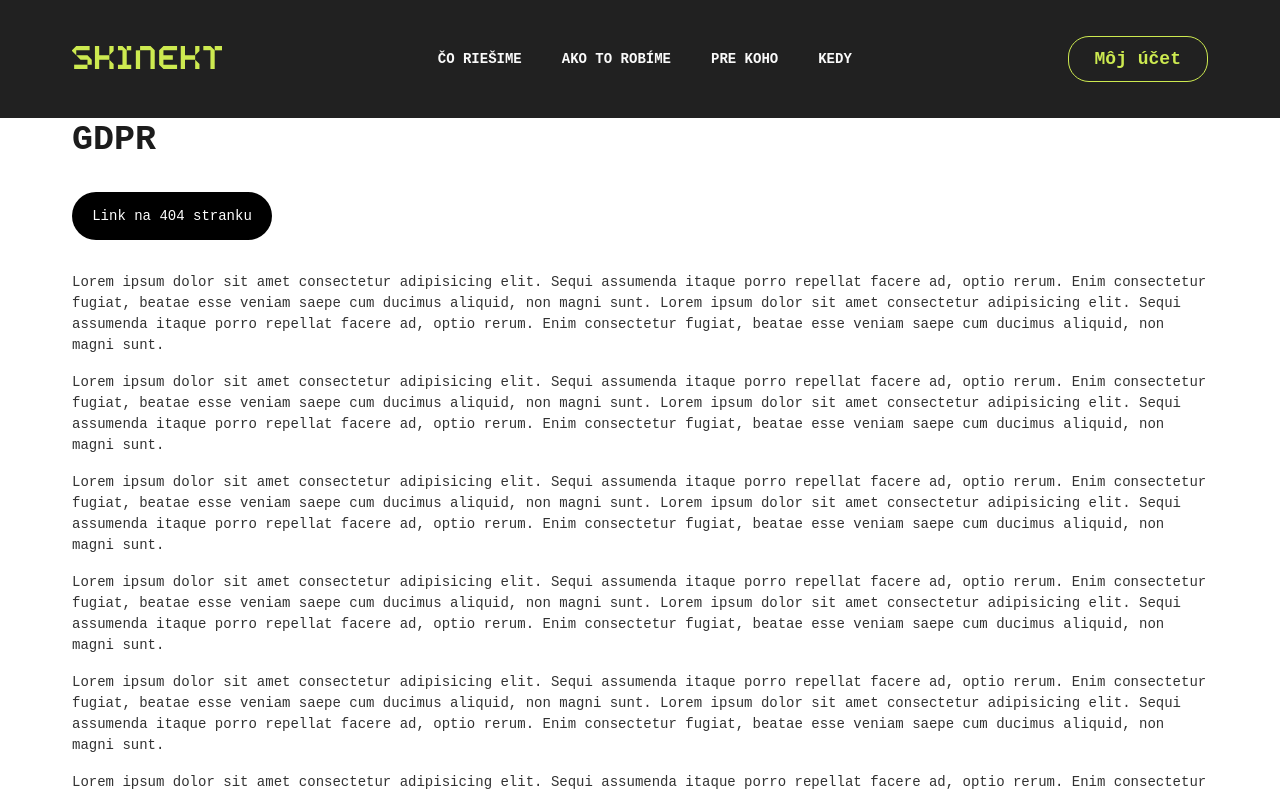
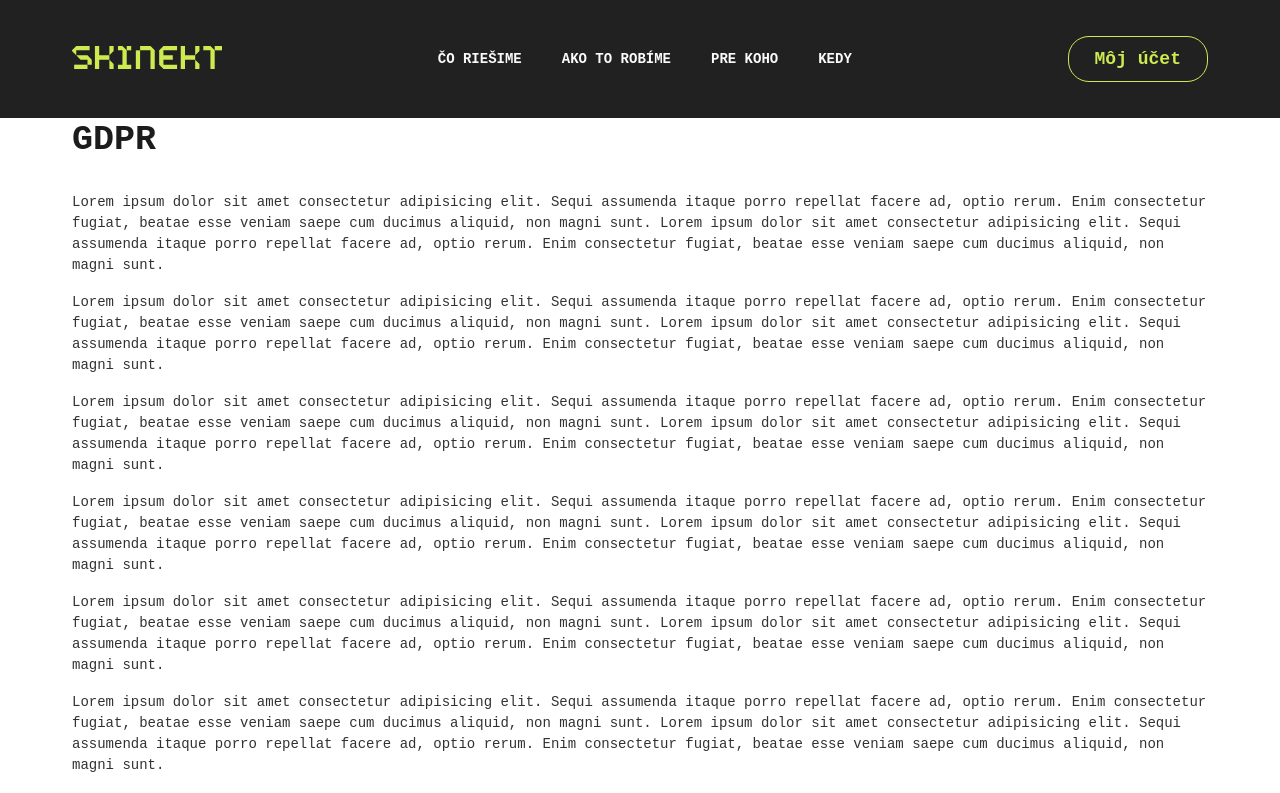
Before and after one commit to MichalTrubini/SPRAVIM_job2, a React (Create React App) app: page /gdpr in a window 1280 px wide. Shown: the top 793 px of the page. Built offline with nearby package versions, Linux system fonts and the light colour scheme; a web font is replaced by a local one.

Commit message:
page not found using react router

```diff
--- a/src/App.js
+++ b/src/App.js
@@ -1,5 +1,5 @@
 import { Routes, Route } from 'react-router-dom'
-import NotFound from './pages/404';
+import PageNotFound from './pages/pageNotFound';
 import GDPR from './pages/gdpr';
 import Home from './pages/home';
 
@@ -9,7 +9,7 @@
     <Routes>
       <Route path='/' element={<Home/>}/>
       <Route path='/gdpr' element={<GDPR/>}/>
-      <Route path='/404' element={<NotFound/>}/>
+      <Route path='*' element={<PageNotFound/>} />
     </Routes>
   );
 }
--- a/src/modules/main/gdpr/privacyPolicy.jsx
+++ b/src/modules/main/gdpr/privacyPolicy.jsx
@@ -1,10 +1,8 @@
 import styles from './privacyPolicy.module.css'
-import { Link } from 'react-router-dom';
 const PrivacyPolicy = () => {
   return (
     <section className={styles.section}>
       <h2 className={styles.heading}>GDPR</h2>
-      <Link to='/404'><p style={{background: 'black', color: 'white', width: '200px', textAlign: 'center', padding: '1.6rem', borderRadius: '26px', marginBottom: '3.2rem'}}>Link na 404 stranku</p></Link>
       <p className={styles.text}>
         Lorem ipsum dolor sit amet consectetur adipisicing elit. Sequi assumenda itaque porro repellat facere ad, optio
         rerum. Enim consectetur fugiat, beatae esse veniam saepe cum ducimus aliquid, non magni sunt. Lorem ipsum dolor sit amet consectetur adipisicing elit. Sequi assumenda itaque porro repellat facere ad, optio
--- a/src/pages/404.jsx
+++ b/src/pages/pageNotFound.jsx
@@ -3,7 +3,7 @@
 import Header from "../modules/header/header";
 import NotFoundError from "../modules/main/pageNotFound/notFoundError";
 
-const NotFound = () => {
+const PageNotFound = () => {
 
   const [elHeight, setElHeight] = useState(0)
 
@@ -23,4 +23,4 @@
   );
 };
 
-export default NotFound;
+export default PageNotFound;
```
